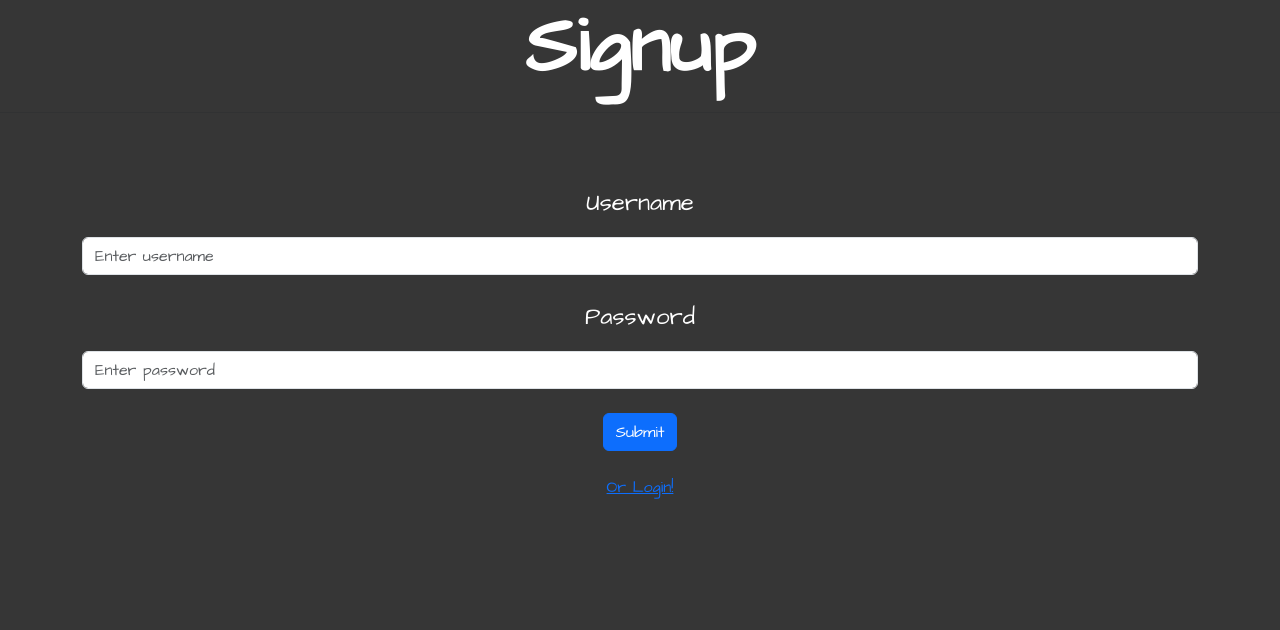
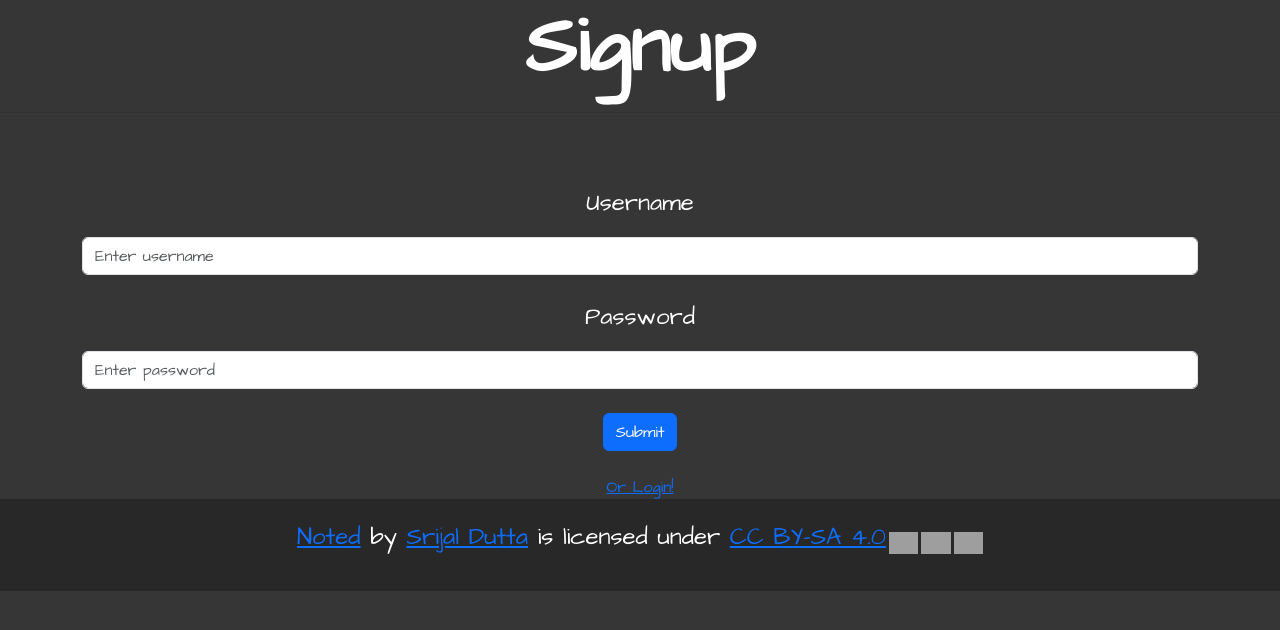
Before and after one commit to ItzSCodez1467/Noted, a Python web app: template templates/signup.html in a window 1280 px wide. Shown: the top 630 px of the page. Run offline with Jinja, Linux system fonts and the light colour scheme; the template is opened without the code that fills it, so the values that code supplies are empty; grey boxes are pictures that could not be loaded.

Commit message:
Optimization and footer update

```diff
--- a/models/app.py
+++ b/models/app.py
@@ -100,7 +100,7 @@ class Noted:
 
         @app.route('/verifyToken', methods=['POST'])
         @self.user_auth()
-        def verifyToken():
+        def verifyToken(user_data):
             return jsonify({
                 'status': 200,
                 'message': 'Token Valid',
@@ -150,7 +150,7 @@ class Noted:
                     return jsonify({'status': 500, 'message': f"An error occurred: {str(e)}", 'isValid': False}), 500
 
                 # Now pull the user data by username
-                user_data = self.pullUserByUserName(tokenData['username'])
+                user_data = self.pullUserByUserName(tokenData['user'])
 
                 if not user_data:
                     # If user data isn't found, return custom unauthorized response
--- a/static/css/index.css
+++ b/static/css/baseStyle.css
@@ -5,6 +5,12 @@ body {
     font-family: "Architects Daughter", cursive !important;
     font-weight: 400 !important;
     font-style: normal !important;
+    height: 100%;
+    margin: 0;
+    padding: 0;
+    display: flex;
+    flex-direction: column;
+    flex: 1;
 }
 
 h1 {
@@ -24,3 +30,12 @@ h2 {
     font-size: 3em !important;
     font-weight: 550 !important;
 }
+
+footer {
+    background-color: rgb(40, 40, 40) !important;
+    color: white !important;
+    padding: 20px;
+    text-align: center;
+    position: relative;
+    width: 100%;
+}
--- a/static/css/signup.css
+++ /dev/null
@@ -1,26 +0,0 @@
-@import url('https://fonts.googleapis.com/css2?family=Architects+Daughter&display=swap');
-
-body {
-    background-color: rgb(54, 54, 54) !important;
-    font-family: "Architects Daughter", cursive !important;
-    font-weight: 400 !important;
-    font-style: normal !important;
-}
-
-h1 {
-    color: white !important;  /* Ensure color is applied correctly */
-    font-size: 5em !important;
-    font-weight: 600 !important;  /* Font weight should be a numerical value */
-}
-
-p {
-    color: white !important;
-    font-size: 1.5em !important;
-    font-weight: 400 I !important;
-}
-
-h2 {
-    color: white !important;
-    font-size: 3em !important;
-    font-weight: 550 !important;
-}
--- a/templates/index.html
+++ b/templates/index.html
@@ -5,7 +5,7 @@
         <meta name="viewport" content="width=device-width, initial-scale=1.0">
         <title>Noted | Home</title>
         <link rel="shortcut icon" href="{{ url_for('static', filename='imgs/favicon.ico') }}" type="image/x-icon">
-        <link rel="stylesheet" href="{{ url_for('static', filename='css/index.css') }}">
+        <link rel="stylesheet" href="{{ url_for('static', filename='css/baseStyle.css') }}">
         <link href="https://cdn.jsdelivr.net/npm/bootstrap@5.3.3/dist/css/bootstrap.min.css" rel="stylesheet" integrity="sha384-QWTKZyjpPEjISv5WaRU9OFeRpok6YctnYmDr5pNlyT2bRjXh0JMhjY6hW+ALEwIH" crossorigin="anonymous">
     </head>
     <body>
@@ -28,6 +28,10 @@
             </div>
         </center>
 
+        <footer>
+            <p xmlns:cc="http://creativecommons.org/ns#" xmlns:dct="http://purl.org/dc/terms/"><a property="dct:title" rel="cc:attributionURL" href="https://github.com/ItzSCodez1467/noted">Noted</a> by <a rel="cc:attributionURL dct:creator" property="cc:attributionName" href="https://github.com/ItzSCodez1467/">Srijal Dutta</a> is licensed under <a href="https://creativecommons.org/licenses/by-sa/4.0/?ref=chooser-v1" target="_blank" rel="license noopener noreferrer" style="display:inline-block;">CC BY-SA 4.0<img style="height:22px!important;margin-left:3px;vertical-align:text-bottom;" src="https://mirrors.creativecommons.org/presskit/icons/cc.svg?ref=chooser-v1" alt=""><img style="height:22px!important;margin-left:3px;vertical-align:text-bottom;" src="https://mirrors.creativecommons.org/presskit/icons/by.svg?ref=chooser-v1" alt=""><img style="height:22px!important;margin-left:3px;vertical-align:text-bottom;" src="https://mirrors.creativecommons.org/presskit/icons/sa.svg?ref=chooser-v1" alt=""></a></p>
+        </footer>
+
         <script src="{{ url_for('static', filename='js/auth.js') }}"></script>
         <script src="{{ url_for('static', filename='js/index.js') }}"></script>
         <script src="https://cdn.jsdelivr.net/npm/bootstrap@5.3.3/dist/js/bootstrap.bundle.min.js" integrity="sha384-YvpcrYf0tY3lHB60NNkmXc5s9fDVZLESaAA55NDzOxhy9GkcIdslK1eN7N6jIeHz" crossorigin="anonymous"></script>
--- a/templates/login.html
+++ b/templates/login.html
@@ -13,7 +13,7 @@
     <meta name="viewport" content="width=device-width, initial-scale=1.0">
     <title>Noted | Login</title>
     <link rel="shortcut icon" href="{{ url_for('static', filename='imgs/favicon.ico') }}" type="image/x-icon">
-    <link rel="stylesheet" href="{{ url_for('static', filename='css/login.css') }}">
+    <link rel="stylesheet" href="{{ url_for('static', filename='css/baseStyle.css') }}">
     <link href="https://cdn.jsdelivr.net/npm/bootstrap@5.3.3/dist/css/bootstrap.min.css" rel="stylesheet" integrity="sha384-QWTKZyjpPEjISv5WaRU9OFeRpok6YctnYmDr5pNlyT2bRjXh0JMhjY6hW+ALEwIH" crossorigin="anonymous">
 </head>
 <body>
@@ -41,6 +41,10 @@
         </div>
     </center>
 
+    <footer>
+        <p xmlns:cc="http://creativecommons.org/ns#" xmlns:dct="http://purl.org/dc/terms/"><a property="dct:title" rel="cc:attributionURL" href="https://github.com/ItzSCodez1467/noted">Noted</a> by <a rel="cc:attributionURL dct:creator" property="cc:attributionName" href="https://github.com/ItzSCodez1467/">Srijal Dutta</a> is licensed under <a href="https://creativecommons.org/licenses/by-sa/4.0/?ref=chooser-v1" target="_blank" rel="license noopener noreferrer" style="display:inline-block;">CC BY-SA 4.0<img style="height:22px!important;margin-left:3px;vertical-align:text-bottom;" src="https://mirrors.creativecommons.org/presskit/icons/cc.svg?ref=chooser-v1" alt=""><img style="height:22px!important;margin-left:3px;vertical-align:text-bottom;" src="https://mirrors.creativecommons.org/presskit/icons/by.svg?ref=chooser-v1" alt=""><img style="height:22px!important;margin-left:3px;vertical-align:text-bottom;" src="https://mirrors.creativecommons.org/presskit/icons/sa.svg?ref=chooser-v1" alt=""></a></p>
+    </footer>
+
     <script src="{{ url_for('static', filename='js/auth.js') }}"></script>
     <script src="{{ url_for('static', filename='js/login.js') }}"></script>
     <script src="https://cdn.jsdelivr.net/npm/bootstrap@5.3.3/dist/js/bootstrap.bundle.min.js" integrity="sha384-YvpcrYf0tY3lHB60NNkmXc5s9fDVZLESaAA55NDzOxhy9GkcIdslK1eN7N6jIeHz" crossorigin="anonymous"></script>
--- a/templates/signup.html
+++ b/templates/signup.html
@@ -5,7 +5,7 @@
     <meta name="viewport" content="width=device-width, initial-scale=1.0">
     <title>Noted | Signup</title>
     <link rel="shortcut icon" href="{{ url_for('static', filename='imgs/favicon.ico') }}" type="image/x-icon">
-    <link rel="stylesheet" href="{{ url_for('static', filename='css/signup.css') }}">
+    <link rel="stylesheet" href="{{ url_for('static', filename='css/baseStyle.css') }}">
     <link href="https://cdn.jsdelivr.net/npm/bootstrap@5.3.3/dist/css/bootstrap.min.css" rel="stylesheet" integrity="sha384-QWTKZyjpPEjISv5WaRU9OFeRpok6YctnYmDr5pNlyT2bRjXh0JMhjY6hW+ALEwIH" crossorigin="anonymous">
 </head>
 <body>
@@ -33,6 +33,10 @@
         </div>
     </center>
 
+    <footer>
+        <p xmlns:cc="http://creativecommons.org/ns#" xmlns:dct="http://purl.org/dc/terms/"><a property="dct:title" rel="cc:attributionURL" href="https://github.com/ItzSCodez1467/noted">Noted</a> by <a rel="cc:attributionURL dct:creator" property="cc:attributionName" href="https://github.com/ItzSCodez1467/">Srijal Dutta</a> is licensed under <a href="https://creativecommons.org/licenses/by-sa/4.0/?ref=chooser-v1" target="_blank" rel="license noopener noreferrer" style="display:inline-block;">CC BY-SA 4.0<img style="height:22px!important;margin-left:3px;vertical-align:text-bottom;" src="https://mirrors.creativecommons.org/presskit/icons/cc.svg?ref=chooser-v1" alt=""><img style="height:22px!important;margin-left:3px;vertical-align:text-bottom;" src="https://mirrors.creativecommons.org/presskit/icons/by.svg?ref=chooser-v1" alt=""><img style="height:22px!important;margin-left:3px;vertical-align:text-bottom;" src="https://mirrors.creativecommons.org/presskit/icons/sa.svg?ref=chooser-v1" alt=""></a></p>
+    </footer>
+
     <script src="{{ url_for('static', filename='js/auth.js') }}"></script>
     <script src="{{ url_for('static', filename='js/signup.js') }}"></script>
     <script src="https://cdn.jsdelivr.net/npm/bootstrap@5.3.3/dist/js/bootstrap.bundle.min.js" integrity="sha384-YvpcrYf0tY3lHB60NNkmXc5s9fDVZLESaAA55NDzOxhy9GkcIdslK1eN7N6jIeHz" crossorigin="anonymous"></script>
```
Also changed, not shown: static/css/login.css (deleted, +0 -26 lines).
